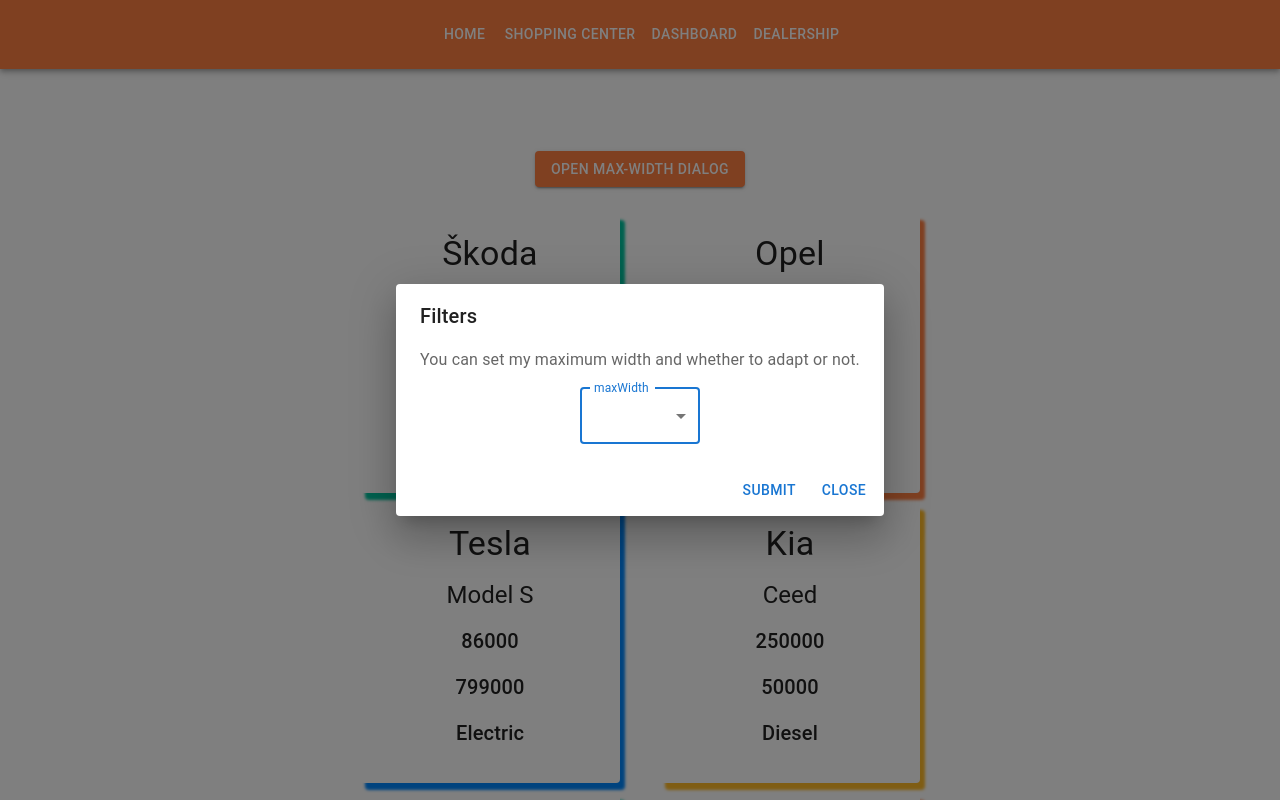
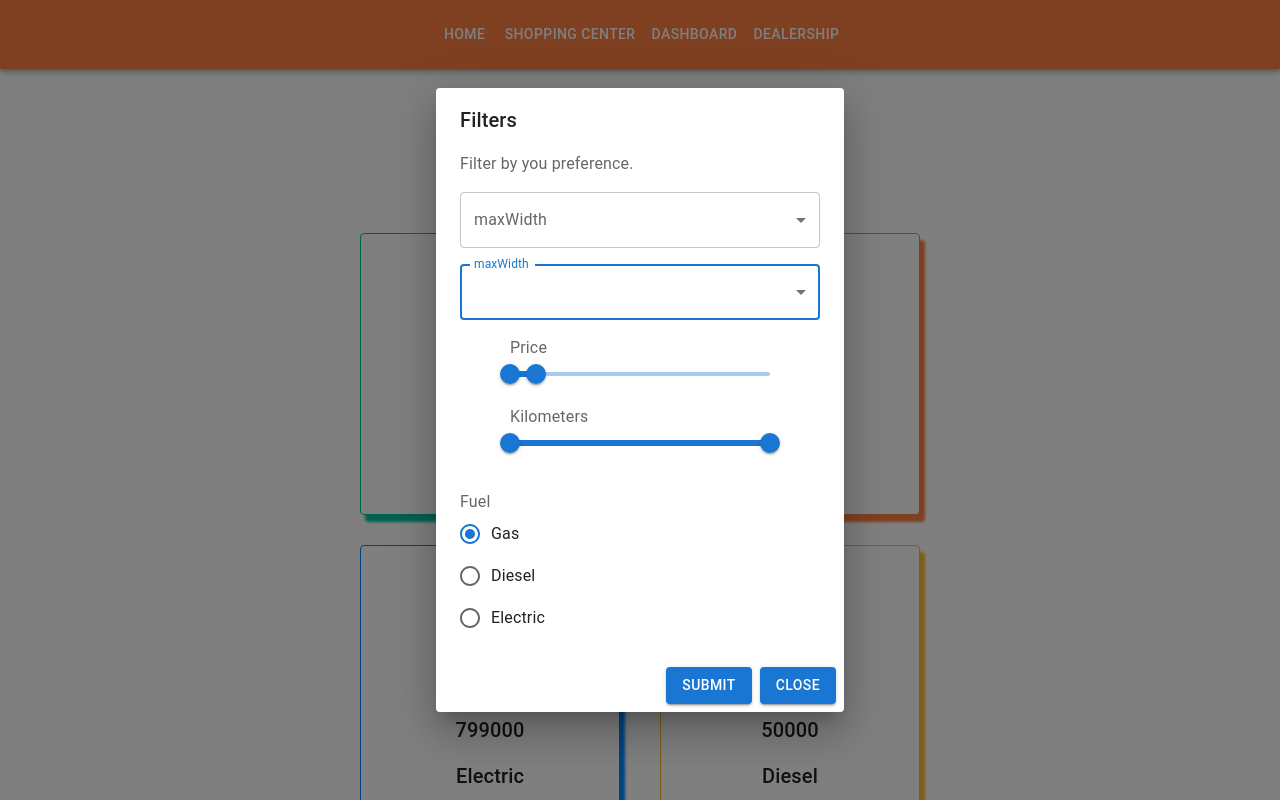
Before and after one commit to Jindra123/school-project, a React (Create React App) app: page /dealership in a window 1280 px wide. Both pictures are taken after a click on the button "OPEN MAX-WIDTH DIALOG". Shown: the top 800 px of the page. Built offline with nearby package versions, Linux system fonts and the light colour scheme.

Commit message:
cosmic changes

```diff
--- a/src/components/autoBox.jsx
+++ b/src/components/autoBox.jsx
@@ -13,7 +13,9 @@
                         sx={{
                             textAlign: 'center',
                             padding: '20px',
-                            boxShadow: `5px 7px 3px ${props.data.brand === 'Škoda' ? '#00C49F' : props.data.brand === 'Tesla' ? '#0088FE' : props.data.brand === 'Kia' ? '#FFBB28' : '#FF8042'}`
+                            marginTop: '20px',
+                            boxShadow: `5px 7px 3px ${props.data.brand === 'Škoda' ? '#00C49F' : props.data.brand === 'Tesla' ? '#0088FE' : props.data.brand === 'Kia' ? '#FFBB28' : '#FF8042'}`,
+                            border: `1px solid ${props.data.brand === 'Škoda' ? '#00C49F' : props.data.brand === 'Tesla' ? '#0088FE' : props.data.brand === 'Kia' ? '#FFBB28' : '#FF8042'}`
                         }}
                     >
                         <Typography variant='h4' sx={{marginBottom: '14px'}}>{props.data.brand}</Typography>
--- a/src/components/filterDealership.jsx
+++ b/src/components/filterDealership.jsx
@@ -7,18 +7,61 @@
 import DialogContentText from '@mui/material/DialogContentText';
 import DialogTitle from '@mui/material/DialogTitle';
 import FormControl from '@mui/material/FormControl';
-import FormControlLabel from '@mui/material/FormControlLabel';
 import InputLabel from '@mui/material/InputLabel';
 import MenuItem from '@mui/material/MenuItem';
 import Select from '@mui/material/Select';
-import Switch from '@mui/material/Switch';
+import {FormControlLabel, FormLabel, Radio, RadioGroup, Slider} from "@mui/material";
+import {useState} from "react";
 
 function FilterDealership() {
-    const [open, setOpen] = React.useState(false);
+    const [open, setOpen] = useState(false);
+    const [sliderKilometers, setSliderKilometers] = useState([0, 100000]);
+    const [sliderMoney, setSliderMoney] = useState([0, 100000]);
 
     const handleClickOpen = () => {
         setOpen(true);
     };
+
+    const handleSliderMoneyChange = (event, newValue, activeThumb) => {
+        const minDistance = 10000;
+
+        if (!Array.isArray(newValue)) {
+            return;
+        }
+        if (activeThumb === 0) {
+            setSliderMoney([Math.min(newValue[0], sliderMoney[1] - minDistance), sliderMoney[1]]);
+        } else {
+            setSliderMoney([sliderMoney[0], Math.max(newValue[1], sliderMoney[0] + minDistance)]);
+        }
+    };
+
+    const handleSliderKilometersChange = (event, newValue, activeThumb) => {
+        const minDistance = 10000;
+
+        if (!Array.isArray(newValue)) {
+            return;
+        }
+        if (activeThumb === 0) {
+            setSliderKilometers([Math.min(newValue[0], sliderKilometers[1] - minDistance), sliderKilometers[1]]);
+        } else {
+            setSliderKilometers([sliderKilometers[0], Math.max(newValue[1], sliderKilometers[0] + minDistance)]);
+        }
+    };
+
+    const valueMoneySlider = (value) => {
+        let scaledValue = value;
+
+        scaledValue = scaledValue.toLocaleString('en-US', {
+            style: 'currency',
+            currency: 'CZK'
+        });
+
+        return `${scaledValue}`;
+    }
+
+    const valueKilometersSlider = (value) => {
+        return `${value.toLocaleString('en-US')} Km`;
+    }
 
     const handleClose = () => {
         setOpen(false);
@@ -46,14 +89,13 @@
                 Open max-width dialog
             </Button>
             <Dialog
-                maxWidth='500'
                 open={open}
                 onClose={handleClose}
             >
                 <DialogTitle>Filters</DialogTitle>
                 <DialogContent>
                     <DialogContentText>
-                        You can set my maximum width and whether to adapt or not.
+                        Filter by you preference.
                     </DialogContentText>
                     <Box
                         noValidate
@@ -65,7 +107,7 @@
                             width: 'fit-content',
                         }}
                     >
-                        <FormControl sx={{ mt: 2, minWidth: 120 }}>
+                        <FormControl sx={{ mt: 2, minWidth: 290 }}>
                             <InputLabel htmlFor="max-width">maxWidth</InputLabel>
                             <Select
                                 autoFocus
@@ -75,19 +117,71 @@
                                     id: 'max-width',
                                 }}
                             >
-                                <MenuItem value={false}>false</MenuItem>
-                                <MenuItem value="xs">xs</MenuItem>
-                                <MenuItem value="sm">sm</MenuItem>
-                                <MenuItem value="md">md</MenuItem>
-                                <MenuItem value="lg">lg</MenuItem>
                                 <MenuItem value="xl">xl</MenuItem>
                             </Select>
+                        </FormControl>
+                        <FormControl sx={{ mt: 2, minWidth: 360 }}>
+                            <InputLabel htmlFor="max-width">maxWidth</InputLabel>
+                            <Select
+                                autoFocus
+                                label="maxWidth"
+                                inputProps={{
+                                    name: 'max-width',
+                                    id: 'max-width',
+                                }}
+                            >
+                                <MenuItem value="xl">xl</MenuItem>
+                            </Select>
+                        </FormControl>
+                        <Box sx={{display: 'grid', placeItems: 'center', width: 360}}>
+                            <FormControl sx={{ mt: 2, width: 260 }}>
+                                <FormLabel id="demo-radio-buttons-group-label">Price</FormLabel>
+                                <Slider
+                                    getAriaLabel={() => 'Minimum distance'}
+                                    value={sliderMoney}
+                                    min={0}
+                                    step={500}
+                                    max={1000000}
+                                    onChange={handleSliderMoneyChange}
+                                    getAriaValueText={valueMoneySlider}
+                                    valueLabelFormat={valueMoneySlider}
+                                    valueLabelDisplay="auto"
+                                    disableSwap
+                                />
+                            </FormControl>
+                            <FormControl sx={{ mt: 2, width: 260 }}>
+                                <FormLabel id="demo-radio-buttons-group-label">Kilometers</FormLabel>
+                                <Slider
+                                    getAriaLabel={() => 'Minimum distance'}
+                                    value={sliderKilometers}
+                                    min={0}
+                                    step={500}
+                                    max={100000}
+                                    onChange={handleSliderKilometersChange}
+                                    getAriaValueText={valueKilometersSlider}
+                                    valueLabelFormat={valueKilometersSlider}
+                                    valueLabelDisplay="auto"
+                                    disableSwap
+                                />
+                            </FormControl>
+                        </Box>
+                        <FormControl sx={{ mt: 4, minWidth: 260 }}>
+                            <FormLabel id="demo-radio-buttons-group-label">Fuel</FormLabel>
+                            <RadioGroup
+
+                                defaultValue="gas"
+                                name="radio-buttons-group"
+                            >
+                                <FormControlLabel value="gas" control={<Radio />} label="Gas" />
+                                <FormControlLabel value="diesel" control={<Radio />} label="Diesel" />
+                                <FormControlLabel value="electric" control={<Radio />} label="Electric" />
+                            </RadioGroup>
                         </FormControl>
                     </Box>
                 </DialogContent>
                 <DialogActions>
-                    <Button onClick={handleSubmit}>Submit</Button>
-                    <Button onClick={handleClose}>Close</Button>
+                    <Button variant="contained" onClick={handleSubmit}>Submit</Button>
+                    <Button variant="contained" onClick={handleClose}>Close</Button>
                 </DialogActions>
             </Dialog>
         </React.Fragment>
```
